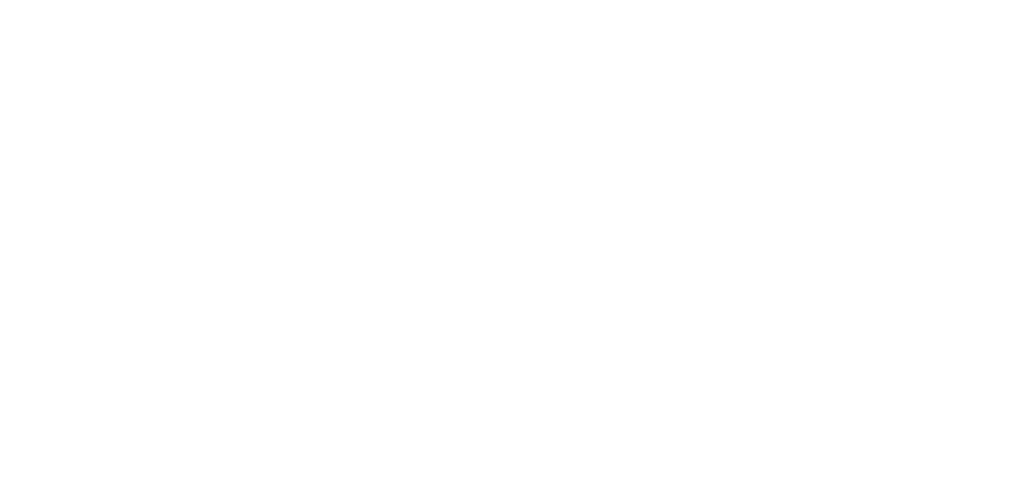
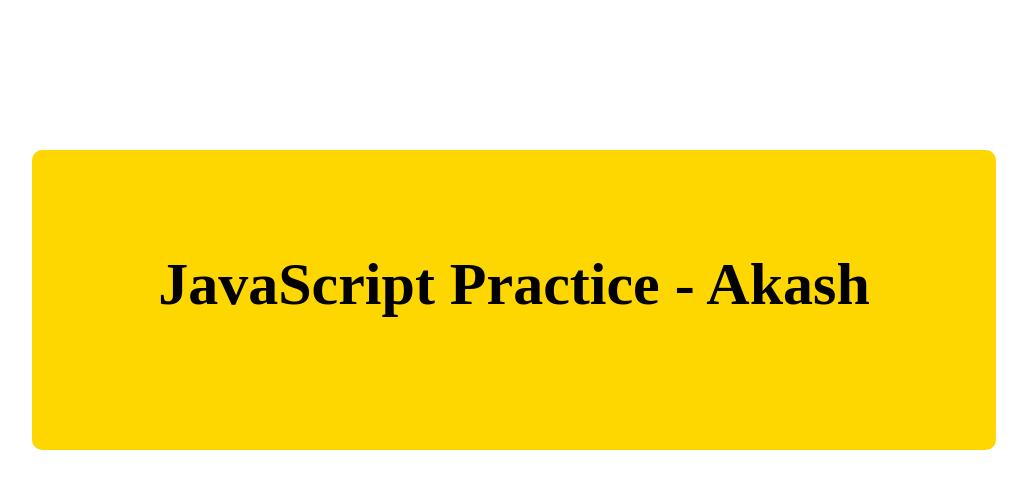
Before and after one commit to abdulmazidakash/javascript-practice, a plain HTML site: page index.html in a window 1280 px wide. Shown: the whole page, without its empty margins (126-1153 px from the left). Drawn offline with Linux system fonts and the light colour scheme.

Commit message:
html file edit

```diff
--- a/index.html
+++ b/index.html
@@ -4,6 +4,23 @@
 	<meta charset="UTF-8">
 	<meta name="viewport" content="width=device-width, initial-scale=1.0">
 	<title>Practice JavaScript</title>
+
+	<style>
+		h1{
+			background-color: gold;
+			color: black;
+			text-align: center;
+			border-radius: 10px;
+			height: 100px;
+			align-items: center;
+			justify-content: center;
+			justify-items: center;
+			margin: 150px;
+			padding: 100px;
+			font-size: 60px;
+		}
+
+	</style>
 
 	<link rel="shortcut icon" href="https://encrypted-tbn0.gstatic.com/images?q=tbn:ANd9GcSgh0cmaLPqUaZd6iuo7D_iaOeLYb1QUdjMiA&s" type="image/x-icon">
 
@@ -19,5 +36,8 @@
 </head>
 <body>
 
+	<h1>JavaScript Practice - Akash</h1>
+
+
 </body>
 </html>
```
